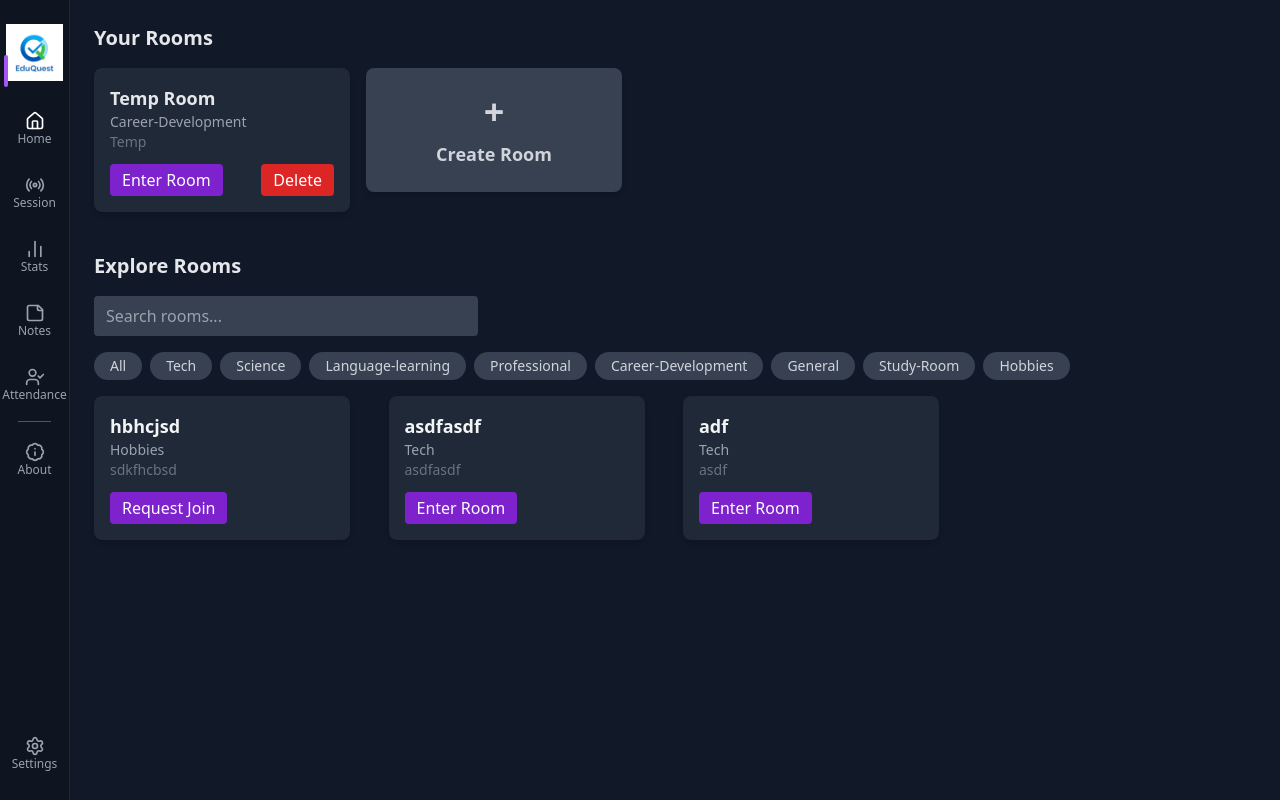
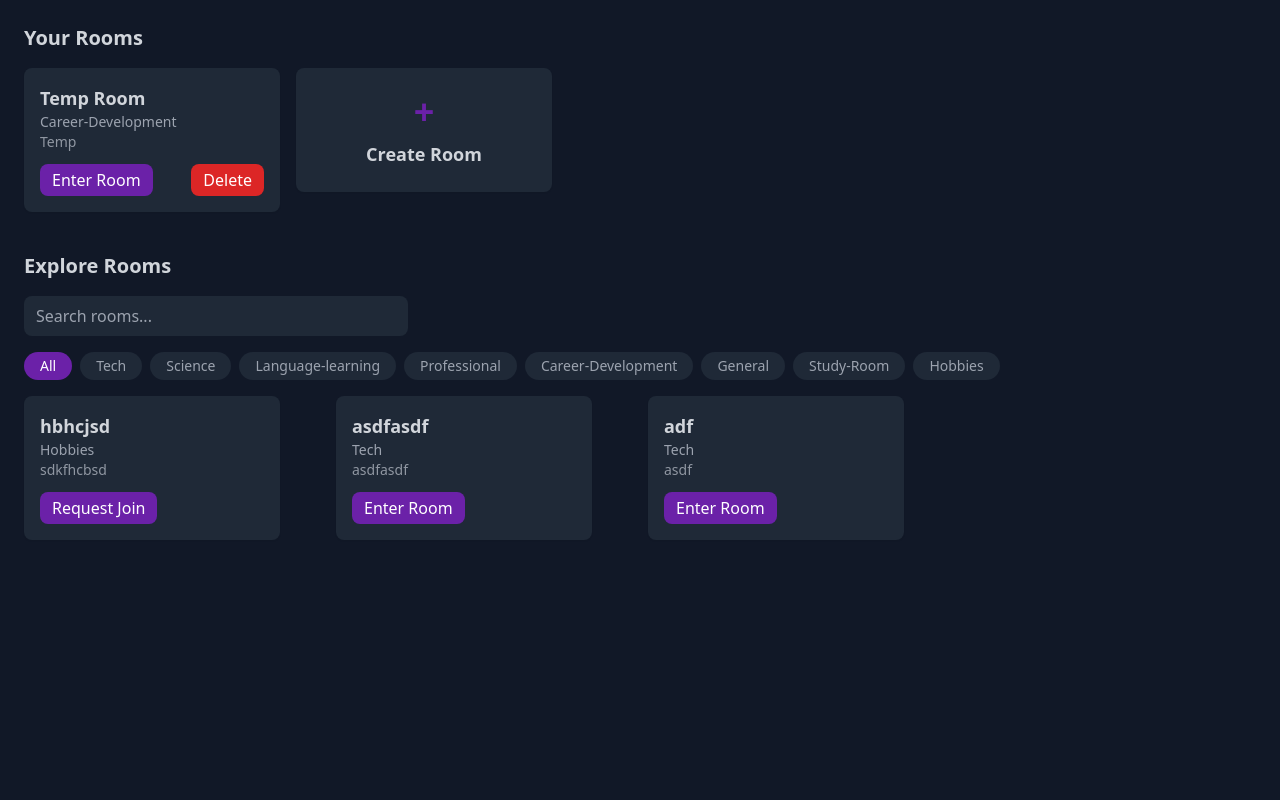
Before and after one commit to shantanu-Rohile/Final-Year-Project, a React (Vite) app in the folder Client/: page /session in a window 1280 px wide. Built offline with nearby package versions, Linux system fonts and the light colour scheme.

Commit message:
added custom css

```diff
--- a/Client/src/Components/Session/CreateRoomCard.jsx
+++ b/Client/src/Components/Session/CreateRoomCard.jsx
@@ -1,9 +1,9 @@
 import React from 'react';
 
 const CreateRoomCard = () => (
-  <div className="bg-gray-700 hover:bg-gray-600 cursor-pointer rounded-lg shadow-md p-6 w-64 flex flex-col items-center justify-center text-gray-300 transition">
-    <span className="text-4xl font-bold">+</span>
-    <h3 className="mt-2 text-lg font-semibold">Create Room</h3>
+  <div className="bg-[var(--bg-sec)] hover:bg-[var(--bg-ter)] cursor-pointer rounded-[var(--radius)] shadow-sm p-6 w-64 flex flex-col items-center justify-center text-[var(--txt-dim)] transition">
+    <span className="text-4xl font-bold text-[var(--btn)]">+</span>
+    <h3 className="mt-2 text-lg font-semibold text-[var(--txt)]">Create Room</h3>
   </div>
 );
 
--- a/Client/src/Components/Session/FilterBar.jsx
+++ b/Client/src/Components/Session/FilterBar.jsx
@@ -9,8 +9,8 @@ const FilterBar = ({ filters, onFilter, activeFilter }) => (
         className={`px-4 py-1 rounded-full text-sm font-medium transition
           ${
             activeFilter === filter
-              ? 'bg-purple-700 text-white'
-              : 'bg-gray-700 text-gray-300 hover:bg-gray-600'
+              ? 'bg-[var(--btn)] text-white'
+              : 'bg-[var(--bg-sec)] text-[var(--txt-dim)] hover:bg-[var(--bg-ter)]'
           }`}
       >
         {filter}
--- a/Client/src/Components/Session/RoomCard.jsx
+++ b/Client/src/Components/Session/RoomCard.jsx
@@ -1,18 +1,18 @@
 import React from 'react';
 
 const RoomCard = ({ name, category, description, action, onDelete }) => (
-  <div className="bg-gray-800 rounded-lg shadow-md p-4 w-64">
-    <h3 className="text-lg font-bold text-gray-100">{name}</h3>
-    <p className="text-sm text-gray-400">{category}</p>
-    {description && <p className="text-sm text-gray-500">{description}</p>}
+  <div className="bg-[var(--bg-sec)] rounded-[var(--radius)] shadow-sm p-4 w-64 hover:shadow-md transition">
+    <h3 className="text-lg font-bold text-[var(--txt)]">{name}</h3>
+    <p className="text-sm text-[var(--txt-dim)]">{category}</p>
+    {description && <p className="text-sm text-[var(--txt-disabled)]">{description}</p>}
     <div className="flex justify-between mt-3">
-      <button className="bg-purple-700 hover:bg-purple-800 text-white px-3 py-1 rounded transition">
+      <button className="bg-[var(--btn)] hover:bg-[var(--btn-hover)] text-white px-3 py-1 rounded-[var(--radius)] transition">
         {action}
       </button>
       {onDelete && (
         <button
           onClick={onDelete}
-          className="bg-red-600 hover:bg-red-700 text-white px-3 py-1 rounded transition"
+          className="bg-red-600 hover:bg-red-700 text-white px-3 py-1 rounded-[var(--radius)] transition"
         >
           Delete
         </button>
--- a/Client/src/Page/RoomsPage.jsx
+++ b/Client/src/Page/RoomsPage.jsx
@@ -1,62 +1,42 @@
-import React, { useState, useEffect } from "react";
-import RoomList from "../Components/Session/RoomList";
-import FilterBar from "../Components/Session/FilterBar";
-import CreateRoomCard from "../Components/Session/CreateRoomCard";
-import Sidebar from "../Components/Sidebar";
+import React, { useState, useEffect } from 'react';
+import RoomList from '../Components/Session/RoomList';
+import FilterBar from '../Components/Session/FilterBar';
+import CreateRoomCard from '../Components/Session/CreateRoomCard';
 
 const initialYourRooms = [
-  {
-    name: "Temp Room",
-    category: "Career-Development",
-    description: "Temp",
-    action: "Enter Room",
-  },
+  { name: 'Temp Room', category: 'Career-Development', description: 'Temp', action: 'Enter Room' }
 ];
 
 const allRoomsData = [
-  {
-    name: "hbhcjsd",
-    category: "Hobbies",
-    description: "sdkfhcbsd",
-    action: "Request Join",
-  },
-  {
-    name: "asdfasdf",
-    category: "Tech",
-    description: "asdfasdf",
-    action: "Enter Room",
-  },
-  { name: "adf", category: "Tech", description: "asdf", action: "Enter Room" },
+  { name: 'hbhcjsd', category: 'Hobbies', description: 'sdkfhcbsd', action: 'Request Join' },
+  { name: 'asdfasdf', category: 'Tech', description: 'asdfasdf', action: 'Enter Room' },
+  { name: 'adf', category: 'Tech', description: 'asdf', action: 'Enter Room' },
 ];
 
 const categories = [
-  "Tech",
-  "Science",
-  "Language-learning",
-  "Professional",
-  "Career-Development",
-  "General",
-  "Study-Room",
-  "Hobbies",
+  'Tech',
+  'Science',
+  'Language-learning',
+  'Professional',
+  'Career-Development',
+  'General',
+  'Study-Room',
+  'Hobbies'
 ];
 
-const filters = ["All", ...categories];
+const filters = ['All', ...categories];
 
 const RoomsPage = () => {
   const [yourRooms, setYourRooms] = useState(initialYourRooms);
   const [allRooms] = useState(allRoomsData);
-  const [selectedFilter, setSelectedFilter] = useState("All");
-  const [searchTerm, setSearchTerm] = useState("");
+  const [selectedFilter, setSelectedFilter] = useState('All');
+  const [searchTerm, setSearchTerm] = useState('');
   const [showModal, setShowModal] = useState(false);
-  const [formData, setFormData] = useState({
-    name: "",
-    category: "",
-    description: "",
-  });
+  const [formData, setFormData] = useState({ name: '', category: '', description: '' });
 
   // Load from localStorage
   useEffect(() => {
-    const savedRooms = localStorage.getItem("yourRooms");
+    const savedRooms = localStorage.getItem('yourRooms');
     if (savedRooms) {
       setYourRooms(JSON.parse(savedRooms));
     }
@@ -64,15 +44,12 @@ const RoomsPage = () => {
 
   // Save to localStorage
   useEffect(() => {
-    localStorage.setItem("yourRooms", JSON.stringify(yourRooms));
+    localStorage.setItem('yourRooms', JSON.stringify(yourRooms));
   }, [yourRooms]);
 
-  const filteredRooms = allRooms.filter((room) => {
-    const matchesCategory =
-      selectedFilter === "All" || room.category === selectedFilter;
-    const matchesSearch = room.name
-      .toLowerCase()
-      .includes(searchTerm.toLowerCase());
+  const filteredRooms = allRooms.filter(room => {
+    const matchesCategory = selectedFilter === 'All' || room.category === selectedFilter;
+    const matchesSearch = room.name.toLowerCase().includes(searchTerm.toLowerCase());
     return matchesCategory && matchesSearch;
   });
 
@@ -84,11 +61,11 @@ const RoomsPage = () => {
       name: formData.name,
       category: formData.category,
       description: formData.description,
-      action: "Enter Room",
+      action: 'Enter Room'
     };
 
     setYourRooms([...yourRooms, newRoom]);
-    setFormData({ name: "", category: "", description: "" });
+    setFormData({ name: '', category: '', description: '' });
     setShowModal(false);
   };
 
@@ -98,27 +75,23 @@ const RoomsPage = () => {
   };
 
   return (
-    <div className="flex min-h-screen bg-gray-900 text-gray-200">
-      <Sidebar/>
-      <div className="flex-1 p-6 overflow-y-auto ml-[70px]">
+    <div className="flex min-h-screen bg-[var(--bg-primary)] text-[var(--txt)]">
+      <div className="flex-1 p-6 overflow-y-auto">
         {/* Your Rooms */}
         <section className="mb-10">
           <h2 className="text-xl font-semibold mb-4">Your Rooms</h2>
           <div className="flex flex-wrap gap-4">
             {yourRooms.map((room, i) => (
-              <div
-                key={i}
-                className="bg-gray-800 rounded-lg shadow-md p-4 w-64"
-              >
-                <h3 className="text-lg font-bold">{room.name}</h3>
-                <p className="text-sm text-gray-400">{room.category}</p>
-                <p className="text-sm text-gray-500">{room.description}</p>
+              <div key={i} className="bg-[var(--bg-sec)] rounded-[var(--radius)] shadow-sm p-4 w-64 hover:shadow-md transition">
+                <h3 className="text-lg font-bold text-[var(--txt)]">{room.name}</h3>
+                <p className="text-sm text-[var(--txt-dim)]">{room.category}</p>
+                <p className="text-sm text-[var(--txt-disabled)]">{room.description}</p>
                 <div className="flex justify-between mt-3">
-                  <button className="bg-purple-700 hover:bg-purple-800 text-white px-3 py-1 rounded">
+                  <button className="bg-[var(--btn)] hover:bg-[var(--btn-hover)] text-white px-3 py-1 rounded-[var(--radius)] transition">
                     {room.action}
                   </button>
                   <button
-                    className="bg-red-600 hover:bg-red-700 text-white px-3 py-1 rounded"
+                    className="bg-red-600 hover:bg-red-700 text-white px-3 py-1 rounded-[var(--radius)] transition"
                     onClick={() => handleDeleteRoom(i)}
                   >
                     Delete
@@ -140,9 +113,9 @@ const RoomsPage = () => {
             placeholder="Search rooms..."
             value={searchTerm}
             onChange={(e) => setSearchTerm(e.target.value)}
-            className="w-full max-w-sm mb-4 px-3 py-2 rounded bg-gray-700 text-gray-200 placeholder-gray-400 focus:outline-none focus:ring-2 focus:ring-purple-600"
+            className="w-full max-w-sm mb-4 px-3 py-2 rounded-[var(--radius)] bg-[var(--bg-sec)] text-[var(--txt)] placeholder-[var(--txt-dim)] focus:outline-none focus:ring-2 focus:ring-[var(--btn)]"
           />
-          <FilterBar filters={filters} onFilter={setSelectedFilter} />
+          <FilterBar filters={filters} onFilter={setSelectedFilter} activeFilter={selectedFilter} />
           <RoomList rooms={filteredRooms} />
         </section>
       </div>
@@ -150,24 +123,20 @@ const RoomsPage = () => {
       {/* Modal */}
       {showModal && (
         <div className="fixed inset-0 bg-black bg-opacity-70 flex items-center justify-center z-50">
-          <div className="bg-gray-800 p-6 rounded-lg shadow-lg w-96">
-            <h3 className="text-lg font-semibold mb-4">Create a New Room</h3>
+          <div className="bg-[var(--bg-sec)] p-6 rounded-[var(--radius)] shadow-lg w-96">
+            <h3 className="text-lg font-semibold mb-4 text-[var(--txt)]">Create a New Room</h3>
             <form onSubmit={handleCreateRoom} className="space-y-3">
               <input
                 type="text"
                 placeholder="Room Name"
                 value={formData.name}
-                onChange={(e) =>
-                  setFormData({ ...formData, name: e.target.value })
-                }
-                className="w-full px-3 py-2 rounded bg-gray-700 text-gray-200 placeholder-gray-400 focus:outline-none focus:ring-2 focus:ring-purple-600"
+                onChange={(e) => setFormData({ ...formData, name: e.target.value })}
+                className="w-full px-3 py-2 rounded-[var(--radius)] bg-[var(--bg-primary)] text-[var(--txt)] placeholder-[var(--txt-dim)] focus:outline-none focus:ring-2 focus:ring-[var(--btn)]"
               />
               <select
                 value={formData.category}
-                onChange={(e) =>
-                  setFormData({ ...formData, category: e.target.value })
-                }
-                className="w-full px-3 py-2 rounded bg-gray-700 text-gray-200 focus:outline-none focus:ring-2 focus:ring-purple-600"
+                onChange={(e) => setFormData({ ...formData, category: e.target.value })}
+                className="w-full px-3 py-2 rounded-[var(--radius)] bg-[var(--bg-primary)] text-[var(--txt)] focus:outline-none focus:ring-2 focus:ring-[var(--btn)]"
               >
                 <option value="">Select Category</option>
                 {categories.map((cat, i) => (
@@ -179,22 +148,20 @@ const RoomsPage = () => {
               <textarea
                 placeholder="Description"
                 value={formData.description}
-                onChange={(e) =>
-                  setFormData({ ...formData, description: e.target.value })
-                }
-                className="w-full px-3 py-2 rounded bg-gray-700 text-gray-200 placeholder-gray-400 focus:outline-none focus:ring-2 focus:ring-purple-600"
+                onChange={(e) => setFormData({ ...formData, description: e.target.value })}
+                className="w-full px-3 py-2 rounded-[var(--radius)] bg-[var(--bg-primary)] text-[var(--txt)] placeholder-[var(--txt-dim)] focus:outline-none focus:ring-2 focus:ring-[var(--btn)]"
               />
               <div className="flex justify-end gap-3">
                 <button
                   type="submit"
-                  className="bg-purple-700 hover:bg-purple-800 text-white px-4 py-2 rounded"
+                  className="bg-[var(--btn)] hover:bg-[var(--btn-hover)] text-white px-4 py-2 rounded-[var(--radius)] transition"
                 >
                   Create
                 </button>
                 <button
                   type="button"
                   onClick={() => setShowModal(false)}
-                  className="bg-gray-600 hover:bg-gray-700 text-white px-4 py-2 rounded"
+                  className="bg-[var(--bg-ter)] hover:bg-[var(--bg-sec)] text-white px-4 py-2 rounded-[var(--radius)] transition"
                 >
                   Cancel
                 </button>
```
